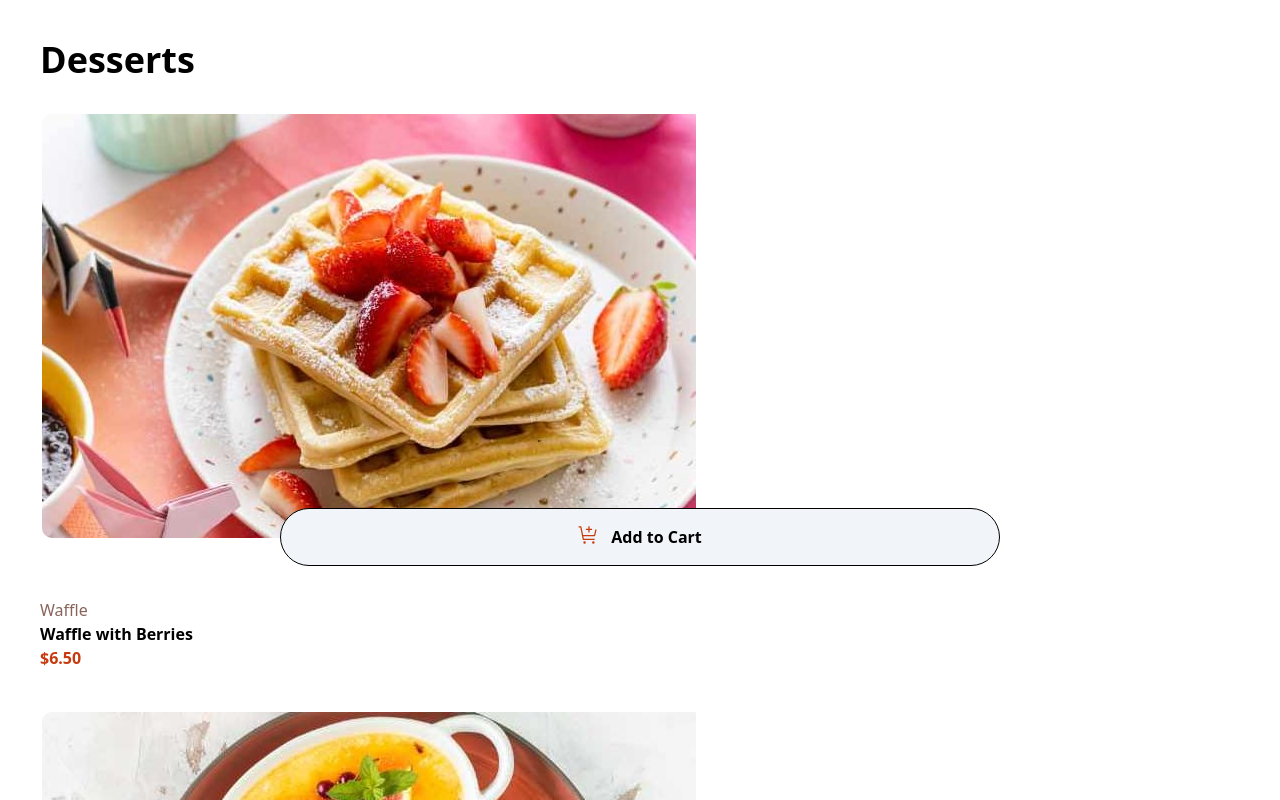
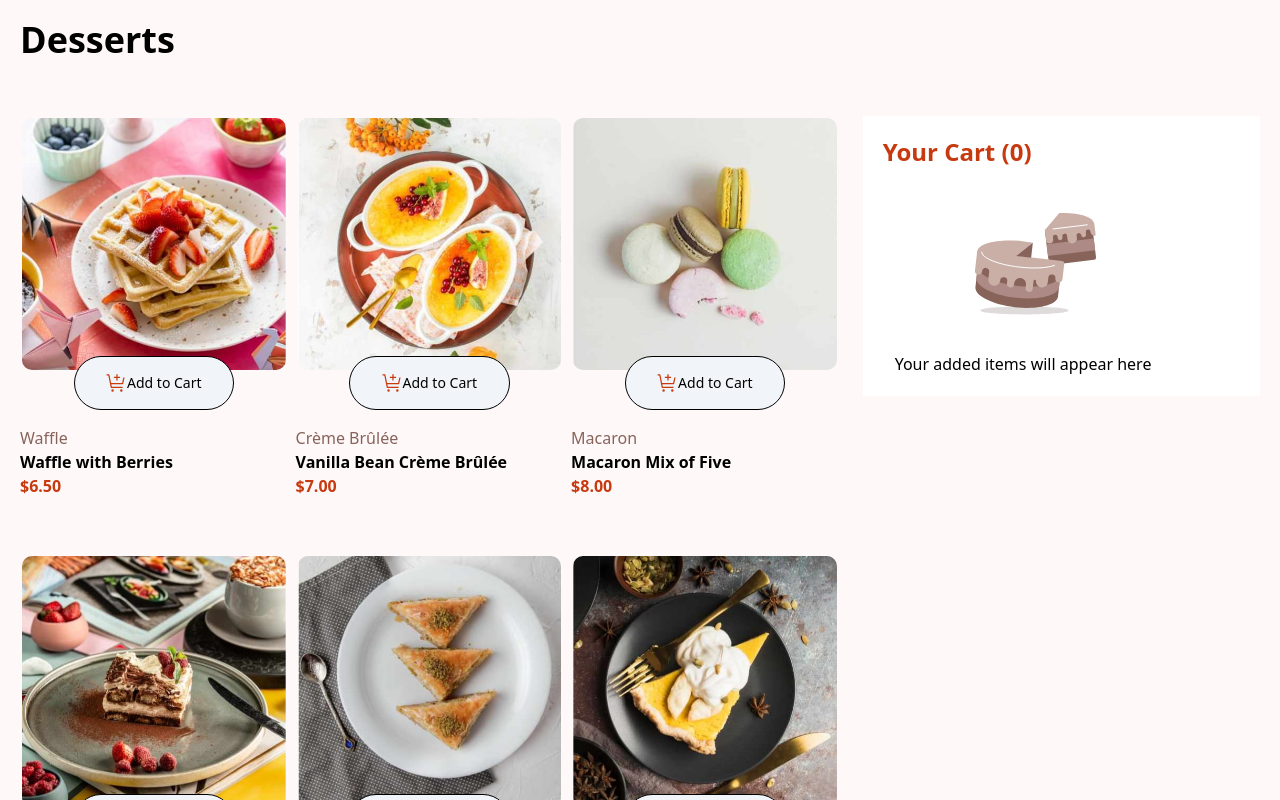
Before and after one commit to LuiRo07/product-list-with-cart, a React (Vite) app: page / in a window 1280 px wide. Shown: the top 800 px of the page. Built offline with nearby package versions, Linux system fonts and the light colour scheme.

Commit message:
responsive added, confirmation modal looks good on tablet/desktop

```diff
--- a/src/App.jsx
+++ b/src/App.jsx
@@ -7,19 +7,28 @@ function App() {
   const { showModal } = useContext(CartContext);
 
   return (
-    <div>
+    <>
       <div
         id="top"
         name="top"
-        className={`p-10 ${showModal ? "opacity-20" : "opacity-100"}`}
+        className="p-10 sm:grid sm:grid-cols-6 sm:gap-6 sm:p-5 bg-rose-200/15"
       >
-        <div className="font-extrabold mb-8 text-4xl">Desserts</div>
-        <div className="flex flex-col">
+        <div className={`font-extrabold mb-8 text-4xl sm:col-span-4`}>
+          <h1>Desserts</h1>
+        </div>
+        {/*  */}
+        <div
+          className={`flex flex-col sm:inline-grid sm:grid-cols-3 sm:gap-2 sm:col-span-4 ${
+            showModal ? "opacity-25" : "opacity-100"
+          }`}
+        >
           <NewProductCard />
         </div>
+        <div className="sm:col-span-2">
+          <CartModal />
+        </div>
       </div>
-      <CartModal />
-    </div>
+    </>
   );
 }
 
--- a/src/Components/Modal/CartModal.jsx
+++ b/src/Components/Modal/CartModal.jsx
@@ -9,7 +9,7 @@ import { Link } from "react-scroll";
 
 function DefaultCart() {
   return (
-    <div className="h-64 p-3 mb-10">
+    <div className="h-64 p-3 mb-10 bg-white round-xl sm:h-auto sm:p-2">
       <div className="w-full h-full p-3">
         <h1 className="text-red_orange font-bold text-2xl mb-8">
           Your Cart ({0})
@@ -46,7 +46,7 @@ function ActiveCart() {
     return <ConfirmationModal />;
   } else {
     return (
-      <div className="p-3 mb- 10">
+      <div className="p-3 mb-10 md:p-0">
         <div className="w-full h-full p-3">
           <h1 className="text-red_orange font-bold text-2xl mb-8">
             Your Cart ({totalItems})
--- a/src/Components/Modal/ConfirmationModal.jsx
+++ b/src/Components/Modal/ConfirmationModal.jsx
@@ -47,7 +47,7 @@ function ConfirmationModal() {
   const cartTotal = `$ ${getCartTotal().toFixed(2)}`;
 
   return (
-    <div className="p-5 border rounded-2xl absolute top-[21.33%] bg-slate-100 z-10 h-full">
+    <div className="p-5 border rounded-2xl absolute top-[10%] sm:left-1/3 bg-slate-100 z-10 h-full">
       <img
         className="mb-3"
         src={orderConfirmedIcon}
--- a/src/Components/ProductCards/NewProductCard.jsx
+++ b/src/Components/ProductCards/NewProductCard.jsx
@@ -1,4 +1,4 @@
-import React, { useState, useContext } from "react";
+import React, { useState, useContext, useEffect } from "react";
 import cartIcon from "/images/icon-add-to-cart.svg";
 import IncrementIcon from "/images/icon-increment-quantity.svg";
 import DecrementIcon from "/images/icon-decrement-quantity.svg";
@@ -15,7 +15,7 @@ function AddToCartButton({ product }) {
   return (
     <div className="flex justify-center">
       <button
-        className="font-semibold relative bottom-8 z-10 bg-slate-100 w-3/5 p-4 flex justify-center gap-3 rounded-full border border-black"
+        className="font-semibold relative bottom-4 z-10 bg-slate-100 w-3/5 p-4 flex justify-center gap-3 rounded-full border border-black md:overflow-hidden md:text-sm md:gap-0 md:font-medium"
         onClick={handleButtonState}
       >
         <img src={cartIcon} al={"cart icon"} />
@@ -62,21 +62,35 @@ function SelectedCardButton({ product }) {
 
 // this is where state should be rendered for product cards individually, don't touch
 function DefaultCard({ product }) {
+  const windowWidth = window.innerWidth;
+  let imageRender;
+
+  if (windowWidth <= 640) {
+    imageRender = product.image.mobile;
+  } else if (windowWidth <= 768) {
+    imageRender = product.image.tablet;
+  } else {
+    imageRender = product.image.desktop;
+  }
+
   return (
-    <>
+    <div className="mb-10">
       <div
         className={`w-full rounded-xl overflow-hidden border-2 ${
           product.buttonState ? "border-red_orange" : "border-transparent"
         }`}
       >
-        <img src={product.image.mobile} alt={"Photo of " + product.name} />
+        <img src={imageRender} alt={"Photo of " + product.name} />
       </div>
       {product.buttonState ? (
         <SelectedCardButton product={product} />
       ) : (
         <AddToCartButton product={product} />
       )}
-    </>
+      <h2 className="text-rose-500">{product.category}</h2>
+      <h3 className="font-bold">{product.name}</h3>
+      <p className="text-red_orange font-bold">${product.price.toFixed(2)}</p>
+    </div>
   );
 }
 
@@ -86,13 +100,8 @@ function NewProductCard() {
   return (
     <>
       {products.map((dessert, index) => (
-        <div className="mb-10" key={index}>
+        <div className="mb-2" key={index}>
           <DefaultCard product={dessert} />
-          <h2 className="text-rose-500">{dessert.category}</h2>
-          <h3 className="font-bold">{dessert.name}</h3>
-          <p className="text-red_orange font-bold">
-            ${dessert.price.toFixed(2)}
-          </p>
         </div>
       ))}
     </>
```
